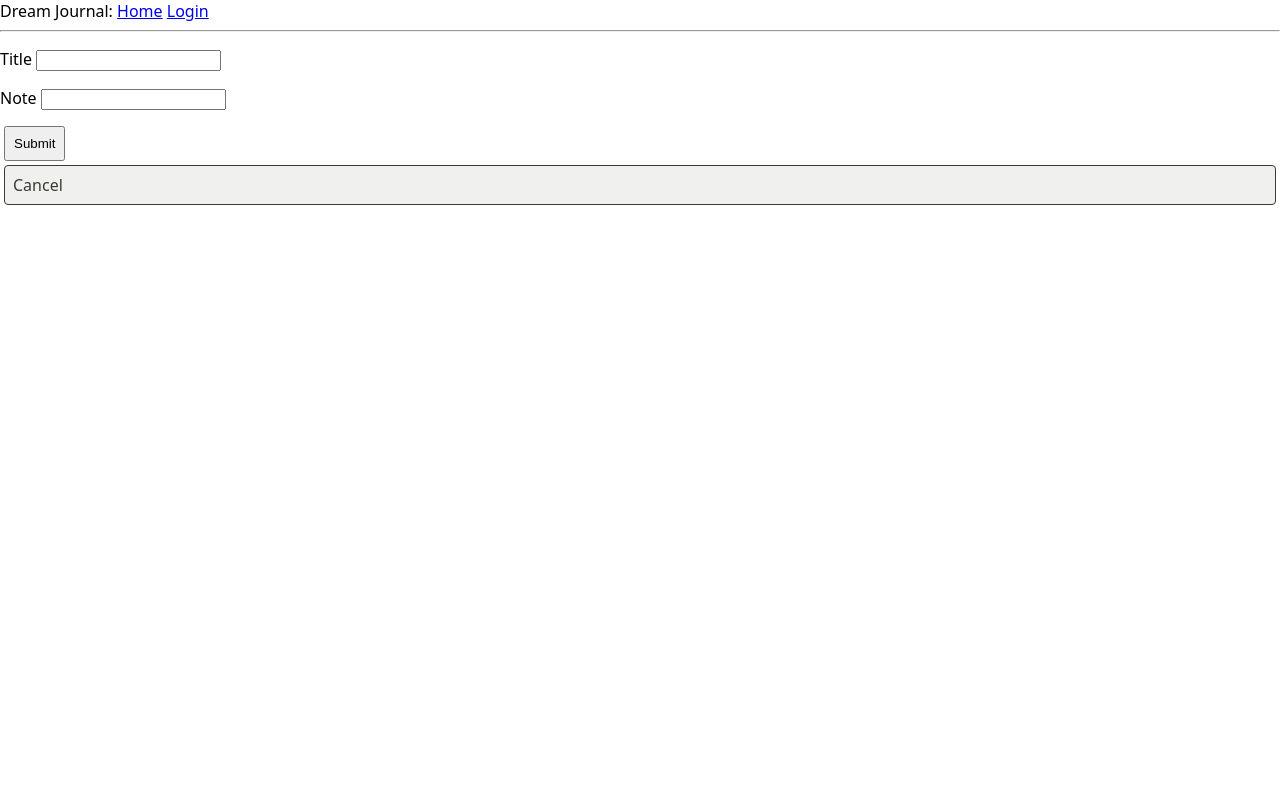
After one commit to caseyjohn47/flask-dream-journal, a Flask app: page /edit in a window 1280 px wide. The commit adds this page. Run offline with Flask 2, Linux system fonts and the light colour scheme.

Commit message:
Set up new note functionality

```diff
--- a/app/routes.py
+++ b/app/routes.py
@@ -15,8 +15,16 @@ from app.forms import RegistrationForm
 @app.route('/index')
 @login_required
 def index():
-    posts = Post.query.all()
+    posts = current_user.posts.all()
     return render_template("index.html", title='Home Page', posts=posts)
+
+
+@app.route("/edit")
+def edit_entry():
+    """Create a new note or edit an existing one"""
+    title = "New Note"
+
+    return render_template("edit.html")
 
 
 @app.route('/login', methods=['GET', 'POST'])
--- /dev/null
+++ b/app/static/style.css
@@ -0,0 +1,146 @@
+@charset "utf-8";
+
+
+/* ********************* */
+/* Resets, Global Theme */
+
+* {
+	box-sizing: border-box;
+}
+
+html, body {
+	margin: initial;
+	padding: initial;
+	font-family: system-ui, -apple-system, sans-serif;
+}
+
+img {
+	display: block;
+	max-width: 100%;
+	height: auto;
+}
+
+:root {
+	--note-color-bg: hsla(49, 100%, 80%, 1);
+	--ui-border-color: hsla(0, 0%, 40%, 1);
+	--ui-action-new-fg: hsla(202, 86%, 30%, 1);
+	--ui-action-new-bg: hsla(202, 29%, 94%, 1);
+	--ui-action-neutral-fg: hsla(60, 5%, 22%, 1);
+	--ui-action-neutral-bg: hsla(60, 5%, 94%, 1);
+	--ui-action-warning-fg: hsla(0, 75%, 42%, 1);
+	--ui-action-warning-bg: hsla(0, 20%, 94%, 1);
+}
+
+.wrapper {
+	max-width: 42rem;
+	margin: 0 auto;
+	padding: 0 2rem;
+}
+
+button {
+	display: block;
+	margin: 0.25rem;
+	padding: 0.5rem;
+}
+
+/* Actions may be links or buttons. This is an non-comprehensive reset
+   for both. */
+a.action, button.action {
+	border-radius: 0.25rem;
+	border: 1px solid currentColor;
+	display: block;
+	font-size: 1rem;
+	margin: 0.25rem;
+	padding: 0.5rem;
+	text-decoration: none;
+}
+
+.action:visited {
+	color: currentColor;
+}
+
+
+
+/* ********************* */
+/* Header */
+
+.site-header {
+	background: hsla(0, 0%, 100%, 1);
+	border-bottom: 1px solid var(--ui-border-color);
+	display: flex;
+	align-items: start;
+	margin: 0 0 4rem;
+	padding: 2rem 0;
+	position: sticky;
+	top: 0;
+}
+
+h1 {
+	margin: 0;
+	flex: 1 0 auto;
+}
+
+.action.new-note {
+	background-color: var(--ui-action-new-bg);
+	color: var(--ui-action-new-fg);
+}
+
+
+/* ********************* */
+/* Notes List */
+
+main {}
+
+.note {
+	margin: 2rem 0 3rem;
+}
+
+.note-header {
+	display: grid;
+	grid-template-columns: 1fr min-content min-content;
+	align-items: start;
+}
+
+.note-meta {}
+
+.note h2 {
+	margin: 0;
+}
+
+.date-modified {
+	margin: 0 0 0.5rem;
+}
+
+.action.new-note {
+	background-color: var(--ui-action-neutral-bg);
+    color: var(--ui-action-neutral-fg);
+    text-align: center;
+}
+
+.action.edit-note {
+	background-color: var(--ui-action-neutral-bg);
+	color: var(--ui-action-neutral-fg);
+}
+
+.action.delete-note {
+	background-color: var(--ui-action-warning-bg);
+	color: var(--ui-action-warning-fg);
+}
+
+.note-body {
+	background-color: var(--note-color-bg);
+	padding: 1rem;
+	margin: 0;
+}
+
+
+/* ********************* */
+/* Create/Edit Note Page */
+
+.action.cancel {
+	background-color: var(--ui-action-neutral-bg);
+    color: var(--ui-action-neutral-fg);
+    display: block;
+	margin: 0.25rem;
+	padding: 0.5rem;
+}
--- a/app/templates/base.html
+++ b/app/templates/base.html
@@ -1,10 +1,11 @@
 <html>
     <head>
         {% if title %}
-        <title>{{ title }} - Dream Journal</title>
+        <title>Dream Journal - {{ title }}</title>
         {% else %}
         <title>Dream Journal</title>
         {% endif %}
+        <link rel="stylesheet" href="{{ url_for('static', filename='style.css') }}">
     </head>
     <body>
         <div>
--- /dev/null
+++ b/app/templates/edit.html
@@ -0,0 +1,15 @@
+{% extends "base.html" %}
+{% block content %}
+		<form>
+			<p>
+				<label for="note-title">Title</label>
+				<input type="text" name="title" id="note-title">
+			</p>
+			<p>
+				<label for="note-body">Note</label>
+				<input type="textarea" name="body" id="note-body">
+			</p>
+            <button type="submit">Submit</button>
+            <a class="action cancel" href="{{ url_for('index') }}">Cancel</a>
+	</form>
+{% endblock %}
--- a/app/templates/index.html
+++ b/app/templates/index.html
@@ -2,6 +2,8 @@
 
 {% block content %}
     <h1>Hi, {{ current_user.username }}!</h1>
+    <h2>Welcome to your dream journal!</h2>
+    <a class="action new-note" href="{{ url_for('edit_entry') }}"">New Journal Entry</a>
     {% for post in posts %}
     <div><p>{{ post.author.username }} says: <b>{{ post.body }}</b></p></div>
     {% endfor %}
```
